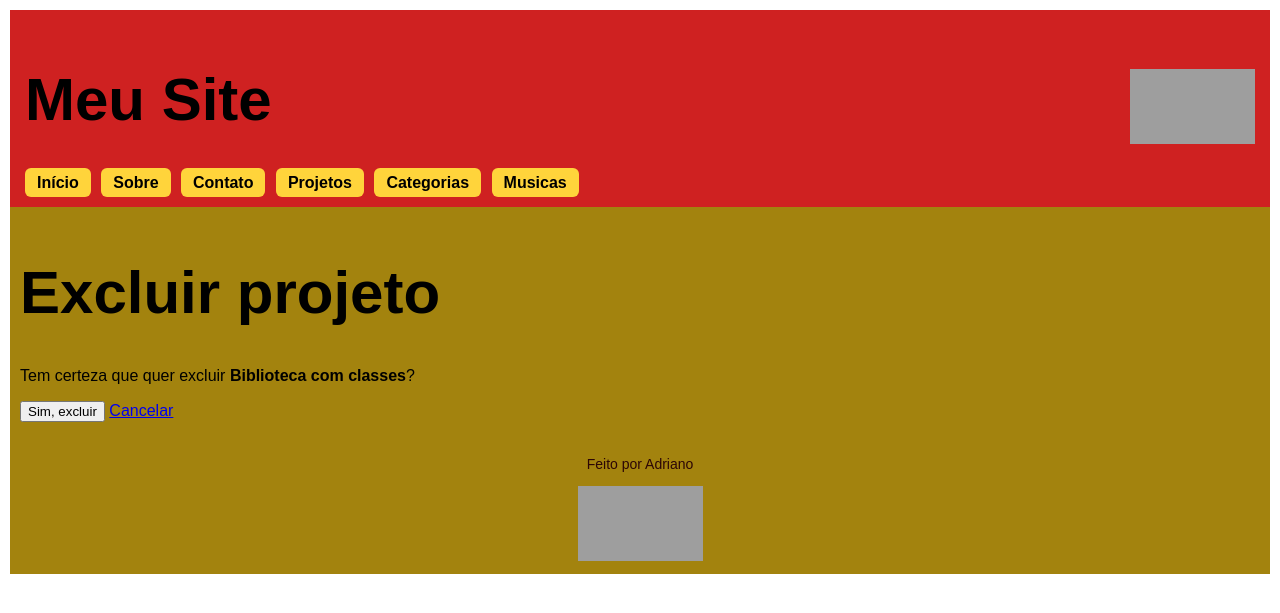
After one commit to adrianopessoa/MeuSite, a Django app: page /projetos/2/excluir/ in a window 1280 px wide. The commit adds this page. Shown: the top 613 px of the page. Run offline with Django 5.2, Linux system fonts and the light colour scheme; data comes from the database, SQL or seed files in the repository; grey boxes are pictures that could not be loaded.

Commit message:
CRUD completo

```diff
--- a/config/urls.py
+++ b/config/urls.py
@@ -28,5 +28,8 @@ urlpatterns = [
     path('musicas/', views.musicas),
     path('projetos/novo/', views.novo_projeto),
     path('categorias/novo/', views.nova_categoria),
-    path('musicas/novo/', views.nova_musica)
+    path('musicas/novo/', views.nova_musica),
+    path('projetos/<int:id>/', views.detalhe_projeto),
+    path('projetos/<int:id>/editar/', views.editar_projeto),
+    path('projetos/<int:id>/excluir/', views.excluir_projeto),
 ]
--- /dev/null
+++ b/paginas/templates/excluir_projeto.html
@@ -0,0 +1,11 @@
+{% extends "base.html" %}
+{% block conteudo %}
+<h1>Excluir projeto</h1>
+<p>Tem certeza que quer excluir
+    <strong>{{ projeto.nome }}</strong>?</p>
+<form method="post">
+    {% csrf_token %}
+    <button type="submit">Sim, excluir</button>
+    <a href="/projetos/{{ projeto.id }}/">Cancelar</a>
+</form>
+{% endblock %}
--- a/paginas/templates/projetos.html
+++ b/paginas/templates/projetos.html
@@ -5,8 +5,8 @@
     Estes são os projetos que fiz. O <span class="destaque">mais recente</span> é o site!</p>
 <ul>
     {% for item in proj %}
-    <li class = "cartao"><strong>{{item.nome}}</strong>,
-        {{item.categoria}}
+    <li class = "cartao">
+        <a href ="/projetos/{{item.id}}/">{{item.nome}}</a>
     </li>
     {% endfor %}
 </ul>
--- a/paginas/views.py
+++ b/paginas/views.py
@@ -1,4 +1,4 @@
-from django.shortcuts import render, redirect
+from django.shortcuts import render, redirect, get_object_or_404
 from .forms import ProjetoForm, CategoriaForm, MusicaForm
 
 # Create your views here.
@@ -76,5 +76,27 @@ def novo_projeto(request):
             return redirect("/projetos/")
     else:
         form = ProjetoForm()
-    return render(request, "novo_projeto.html",
-                  {"form": form})
+    return render(request, "novo_projeto.html", {"form": form})
+
+def detalhe_projeto(request, id):
+    projeto = get_object_or_404(Projetos, id=id)
+    return render(request, "detalhe_projeto.html",
+                  {"projeto": projeto})
+
+def editar_projeto(request, id):
+    projeto = get_object_or_404(Projetos, id=id)
+    if request.method == "POST":
+        form = ProjetoForm(request.POST, instance=projeto)
+        if form.is_valid():
+            form.save()
+            return redirect("/projetos/")
+    else:
+        form = ProjetoForm(instance=projeto)
+    return render(request, "novo_projeto.html", {"form": form})
+
+def excluir_projeto(request, id):
+    projeto = get_object_or_404(Projetos, id=id)
+    if request.method == "POST":
+        projeto.delete()
+        return redirect("/projetos/")
+    return render(request, "excluir_projeto.html", {"projeto": projeto})
```
Also changed, not shown: paginas/templates/detalhe_projeto.html (added, +12 -0 lines).
